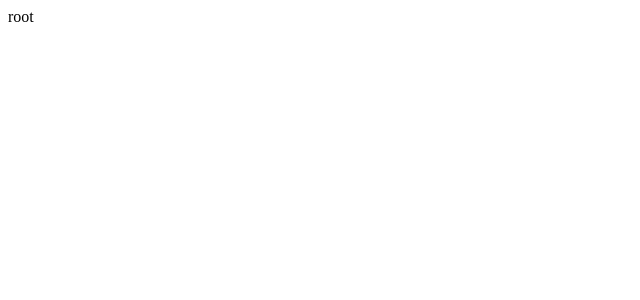
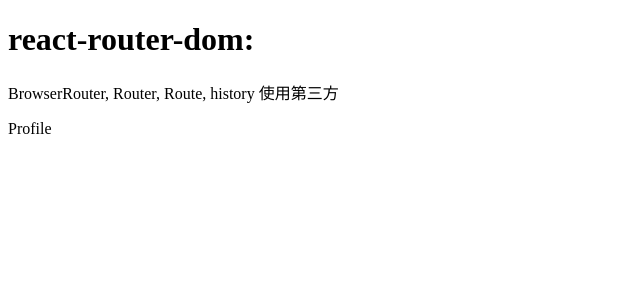
Before and after one commit to JeasonSun/mreact-router, a React (Create React App) app: page /profile in a window 1280 px wide. Shown: the top 300 px of the page, without its empty margins (0-640 px from the left). Built offline with nearby package versions, Linux system fonts and the light colour scheme.

Commit message:
feat(browserrouter): 完成基本的react-router,包括Router, Route, BrowserRouter组件，其中history暂时使用第三方库

```diff
--- a/src/App.jsx
+++ b/src/App.jsx
@@ -1,5 +1,20 @@
 import React from 'react'
+import { BrowserRouter as Router, Route } from './react-router-dom'
+
+import Home from './components/Home'
+import User from './components/User'
+import Profile from './components/Profile'
 
 export default function App () {
-  return <div> root </div>
+  return (
+    <>
+      <h1>react-router-dom:</h1>
+      <p> BrowserRouter, Router, Route, history 使用第三方</p>
+      <Router>
+        <Route path='/' component={Home} exact />
+        <Route path='/user' component={User} />
+        <Route path='/profile' component={Profile} />
+      </Router>
+    </>
+  )
 }
--- /dev/null
+++ b/src/components/Home.jsx
@@ -0,0 +1,10 @@
+import React from 'react'
+
+class Home extends React.Component {
+  render () {
+    console.log(JSON.stringify(this.props, null, 2))
+    return <div> Home</div>
+  }
+}
+
+export default Home
--- /dev/null
+++ b/src/components/Profile.jsx
@@ -0,0 +1,10 @@
+import React from 'react'
+
+class Profile extends React.Component {
+  render () {
+    console.log(JSON.stringify(this.props, null, 2))
+    return <div> Profile</div>
+  }
+}
+
+export default Profile
--- /dev/null
+++ b/src/components/User.jsx
@@ -0,0 +1,10 @@
+import React from 'react'
+
+class User extends React.Component {
+  render () {
+    console.log(JSON.stringify(this.props, null, 2))
+    return <div> User</div>
+  }
+}
+
+export default User
--- /dev/null
+++ b/src/react-router-dom/BrowserRouter.js
@@ -0,0 +1,15 @@
+import React from "react";
+import { Router } from "../react-router";
+import { createBrowserHistory } from "history";
+
+class BrowserRouter extends React.Component {
+  constructor(props) {
+    super(props);
+    this.history = createBrowserHistory(props);
+  }
+  render() {
+    return <Router history={this.history}>{this.props.children}</Router>;
+  }
+}
+
+export default BrowserRouter;
--- /dev/null
+++ b/src/react-router-dom/index.js
@@ -0,0 +1,2 @@
+export * from "../react-router";
+export { default as BrowserRouter } from "./BrowserRouter";
--- /dev/null
+++ b/src/react-router/Route.js
@@ -0,0 +1,19 @@
+import React from "react";
+import RouterContext from "./RouterContext";
+
+class Route extends React.Component {
+  static contextType = RouterContext;
+  render() {
+    let renderElement = null;
+    let { location, history } = this.context;
+    let { path, component:RouteComponent } = this.props;
+    let match = location.pathname === path;
+    let routeProps = {history, location}
+    if (match) {
+      renderElement = <RouteComponent {...routeProps}/>;
+    }
+    return renderElement;
+  }
+}
+
+export default Route;
--- /dev/null
+++ b/src/react-router/Router.js
@@ -0,0 +1,47 @@
+import React from "react";
+import RouterContext from "./RouterContext";
+
+/**
+ * 需要外部传入一个history属性
+ */
+class Router extends React.Component {
+  constructor(props) {
+    super(props);
+    this.state = {
+      location: this.props.history.location,
+    };
+
+    // 监听路径变化，当路径变化的时候， 执行回调，传入最新的路径
+    this.unlisten = props.history.listen((location) => {
+      this.setState({ location });
+    });
+  }
+
+  componentWillUnmount() {
+    this.unlisten();
+  }
+
+  static computeRootMatch(pathname) {
+    return {
+      path: "/",
+      url: "/",
+      params: {},
+      isExact: pathname === "/",
+    };
+  }
+
+  render() {
+    let value = {
+      location: this.state.location,
+      history: this.props.history,
+      match: Router.computeRootMatch(this.state.location.pathname),
+    };
+    return (
+      <RouterContext.Provider value={value}>
+        {this.props.children}
+      </RouterContext.Provider>
+    );
+  }
+}
+
+export default Router;
--- /dev/null
+++ b/src/react-router/RouterContext.js
@@ -0,0 +1,2 @@
+import React from "react";
+export default React.createContext();
--- /dev/null
+++ b/src/react-router/index.js
@@ -0,0 +1,3 @@
+
+export { default as Route} from './Route';
+export { default as Router } from './Router';
```
Also changed, not shown: package.json (+8 -1 lines), 2 other files (tests, documents, lock files or other folders).
